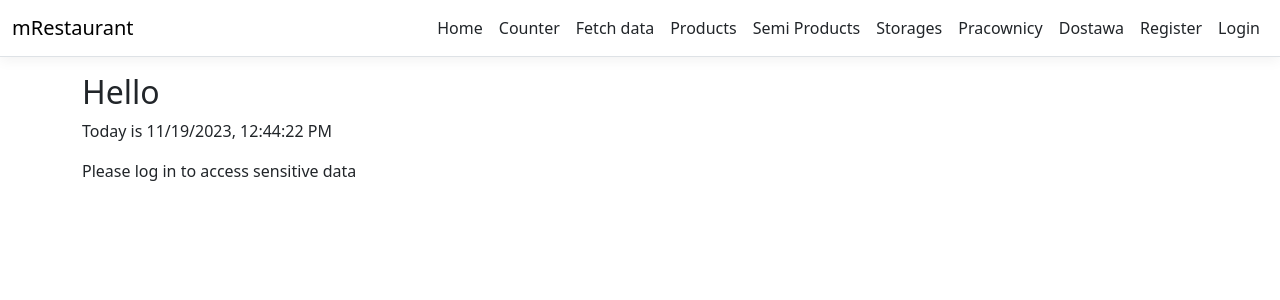
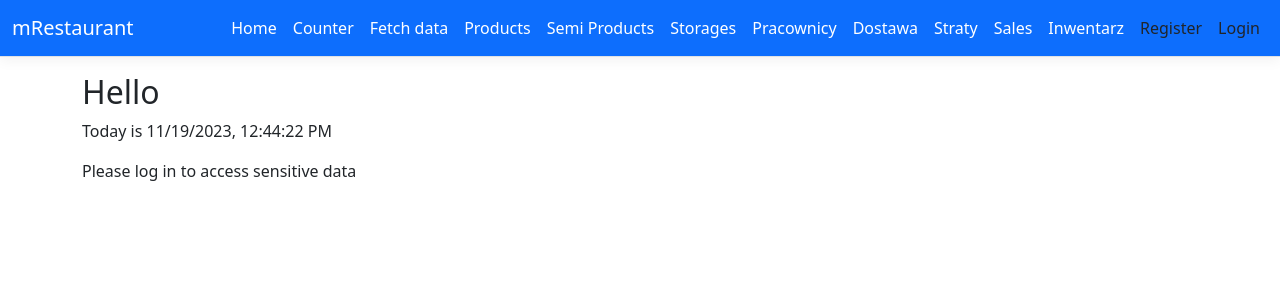
Before and after one commit to xtrystin/mRestaurantFrontend, a React (Vite) app in the folder mrestaurantwebapp/: page / in a window 1280 px wide. Shown: the top 300 px of the page. Built offline with nearby package versions, Linux system fonts and the light colour scheme.

Commit message:
appRoutes and navbar pretty

```diff
--- a/mrestaurantwebapp/src/components/NavMenu.tsx
+++ b/mrestaurantwebapp/src/components/NavMenu.tsx
@@ -12,34 +12,43 @@ export default class NavMenu extends React.PureComponent<{}, { isOpen: boolean }
     public render() {
         return (
             <header>
-                <Navbar className="navbar-expand-sm navbar-toggleable-sm border-bottom box-shadow mb-3" light>
-                    <NavbarBrand tag={Link} to="/">mRestaurant</NavbarBrand>
+                <Navbar className="navbar-expand-sm navbar-toggleable-sm border-bottom box-shadow mb-3 bg-primary text-white" light>
+                    <NavbarBrand tag={Link} to="/" className='text-white'>mRestaurant</NavbarBrand>
                     <NavbarToggler onClick={this.toggle} className="mr-2"/>
                     <Collapse className="d-sm-inline-flex flex-sm-row-reverse" isOpen={this.state.isOpen} navbar>
                         <ul className="navbar-nav flex-grow">
                             <NavItem>
-                                <NavLink tag={Link} className="text-dark" to="/">Home</NavLink>
+                                <NavLink tag={Link} className="text-white" to="/">Home</NavLink>
                             </NavItem>
                             <NavItem>
-                                <NavLink tag={Link} className="text-dark" to="/counter">Counter</NavLink>
+                                <NavLink tag={Link} className="text-white" to="/counter">Counter</NavLink>
                             </NavItem>
                             <NavItem>
-                                <NavLink tag={Link} className="text-dark" to="/fetch-data">Fetch data</NavLink>
+                                <NavLink tag={Link} className="text-white" to="/fetch-data">Fetch data</NavLink>
                             </NavItem>
                             <NavItem>
-                                <NavLink tag={Link} className="text-dark" to="/products">Products</NavLink>
+                                <NavLink tag={Link} className="text-white" to="/products">Products</NavLink>
                             </NavItem>
                             <NavItem>
-                                <NavLink tag={Link} className="text-dark" to="/polproducts">Semi Products</NavLink>
+                                <NavLink tag={Link} className="text-white" to="/polproducts">Semi Products</NavLink>
                             </NavItem>
                             <NavItem>
-                                <NavLink tag={Link} className="text-dark" to="/storages">Storages</NavLink>
+                                <NavLink tag={Link} className="text-white" to="/storages">Storages</NavLink>
                             </NavItem>
                             <NavItem>
-                                <NavLink tag={Link} className="text-dark" to="/pracownicy">Pracownicy</NavLink>
+                                <NavLink tag={Link} className="text-white" to="/pracownicy">Pracownicy</NavLink>
                             </NavItem>
                             <NavItem>
-                                <NavLink tag={Link} className="text-dark" to="/dostawa">Dostawa</NavLink>
+                                <NavLink tag={Link} className="text-white" to="/dostawa">Dostawa</NavLink>
+                            </NavItem>
+                            <NavItem>
+                                <NavLink tag={Link} className="text-white" to="/straty">Straty</NavLink>
+                            </NavItem>
+                            <NavItem>
+                                <NavLink tag={Link} className="text-white" to="/sales">Sales</NavLink>
+                            </NavItem>
+                            <NavItem>
+                                <NavLink tag={Link} className="text-white" to="/inwentarz">Inwentarz</NavLink>
                             </NavItem>
                             <LoginMenu />
                         </ul>
--- a/mrestaurantwebapp/src/components/auth/LoginMenu.tsx
+++ b/mrestaurantwebapp/src/components/auth/LoginMenu.tsx
@@ -46,12 +46,12 @@ export class LoginMenu extends Component<{}, LoginMenuState> {
         return (
             <Fragment>
                 <NavItem>
-                    <NavLink tag={Link} className="text-dark" to={profilePath}>
+                    <NavLink tag={Link} className="text-white" to={profilePath}>
                         Hello {userName}
                     </NavLink>
                 </NavItem>
                 <NavItem>
-                    <NavLink tag={Link} className="text-dark" onClick={ async () => await authService.logout() }>
+                    <NavLink tag={Link} className="text-white" onClick={ async () => await authService.logout() }>
                         Logout
                     </NavLink>
                 </NavItem>
--- a/mrestaurantwebapp/src/router/AppRoutes.tsx
+++ b/mrestaurantwebapp/src/router/AppRoutes.tsx
@@ -16,6 +16,7 @@ import EditPracownicy from '../components/Pracownicy/EditPracownicy';
 import Dostawa from '../components/Dostawa/Dostawa';
 import EditDostawa from '../components/Dostawa/EditDostawa';
 import { Profile } from '../components/Profile';
+import Straty from '../components/Straty/Straty';
 
 export interface AppRoute {
     index?: boolean;
@@ -123,6 +124,23 @@ const AppRoutes: AppRoute[] = [
         requireAuth: true,
         element: <EditDostawa />,
     },
+    {
+        path: ApplicationPaths.Straty,
+        requireAuth: true,
+        element: <Straty />,
+    },
+    /*
+    {
+        path: ApplicationPaths.Sales,
+        requireAuth: true,
+        element: <Sales />,
+    },
+    {
+        path: ApplicationPaths.Inwentarz,
+        requireAuth: true,
+        element: <Inwentarz />,
+    }
+    */
 ];
 
 export default AppRoutes;
--- a/mrestaurantwebapp/src/router/AppRoutesConstants.tsx
+++ b/mrestaurantwebapp/src/router/AppRoutesConstants.tsx
@@ -26,5 +26,8 @@ export const ApplicationPaths = {
     Pracownicy: '/pracownicy',
     PracownicyEdit: '/pracownicy/edit/:id',
     Dostawa: '/dostawa',
-    DostawaEdit: '/dostawa/edit/:id'
+    DostawaEdit: '/dostawa/edit/:id',
+    Straty: '/straty',
+    Sales: '/sales',
+    Inwentarz: '/inwentarz'
 };
```
